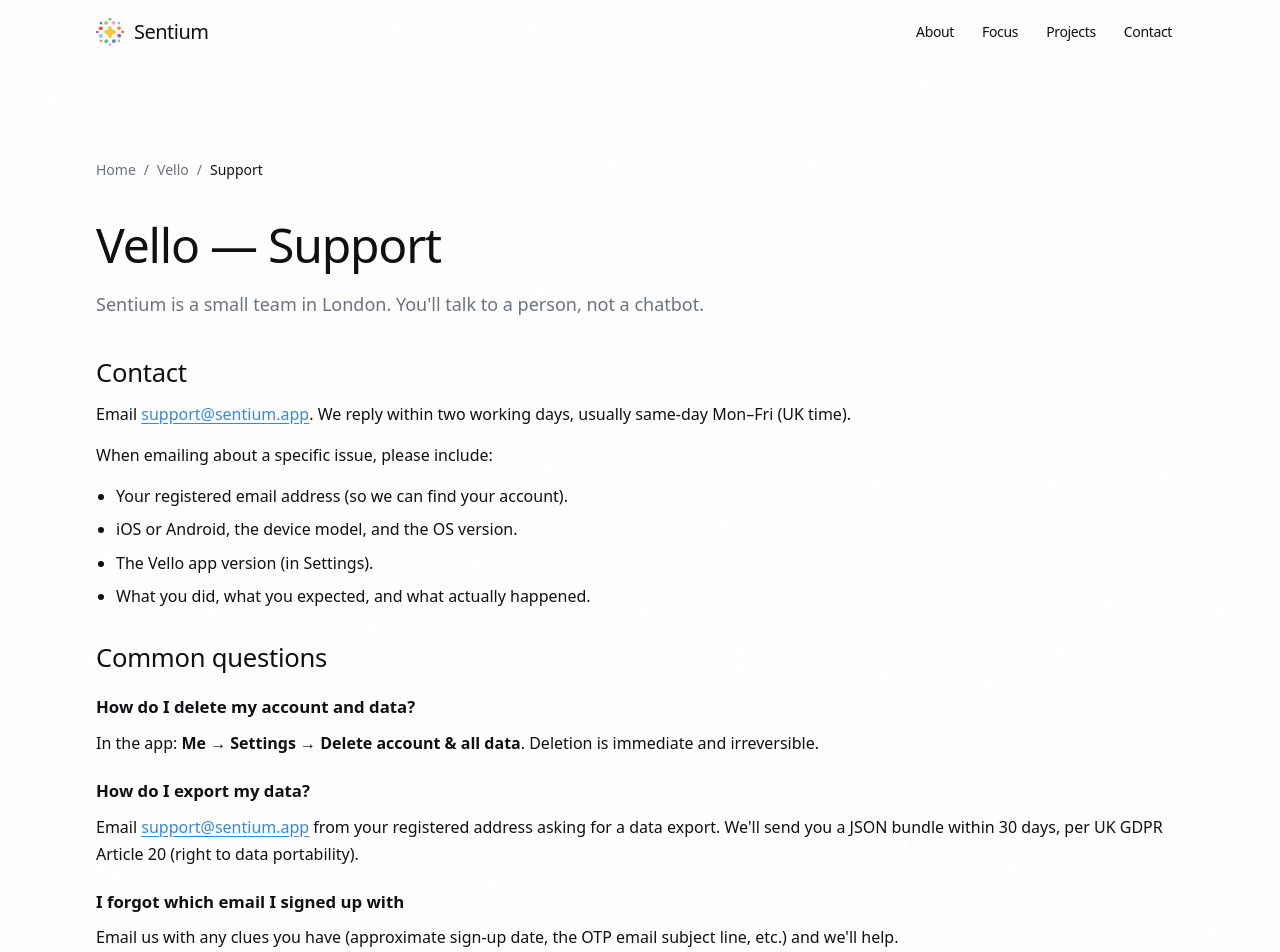
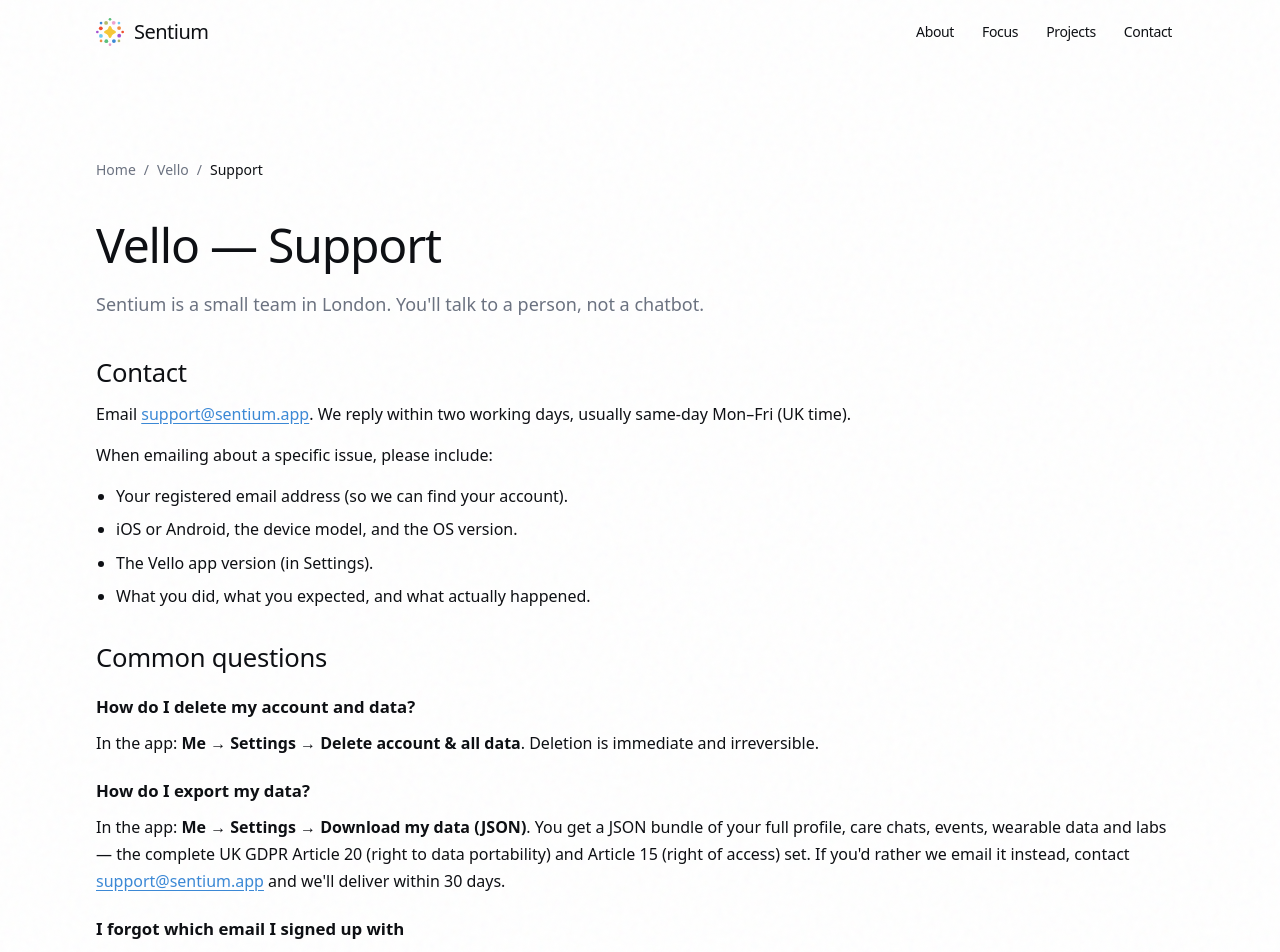
Before and after one commit to Sentium-Ltd/SentiumWeb, a Next.js app: page /vello/support in a window 1280 px wide. Shown: the top 952 px of the page. Built offline with nearby package versions, Linux system fonts and the light colour scheme.

Commit message:
docs(vello): mention in-app one-tap data export on support page

```diff
--- a/src/app/vello/support/page.tsx
+++ b/src/app/vello/support/page.tsx
@@ -66,8 +66,10 @@ export default function VelloSupport() {
 
                 <h3>How do I export my data?</h3>
                 <p>
-                  Email <a href={`mailto:${SUPPORT_EMAIL}`}>{SUPPORT_EMAIL}</a> from your registered address asking for a
-                  data export. We'll send you a JSON bundle within 30 days, per UK GDPR Article 20 (right to data portability).
+                  In the app: <strong>Me → Settings → Download my data (JSON)</strong>. You get a JSON bundle of your
+                  full profile, care chats, events, wearable data and labs — the complete UK GDPR Article 20 (right to
+                  data portability) and Article 15 (right of access) set. If you'd rather we email it instead,
+                  contact <a href={`mailto:${SUPPORT_EMAIL}`}>{SUPPORT_EMAIL}</a> and we'll deliver within 30 days.
                 </p>
 
                 <h3>I forgot which email I signed up with</h3>
```
